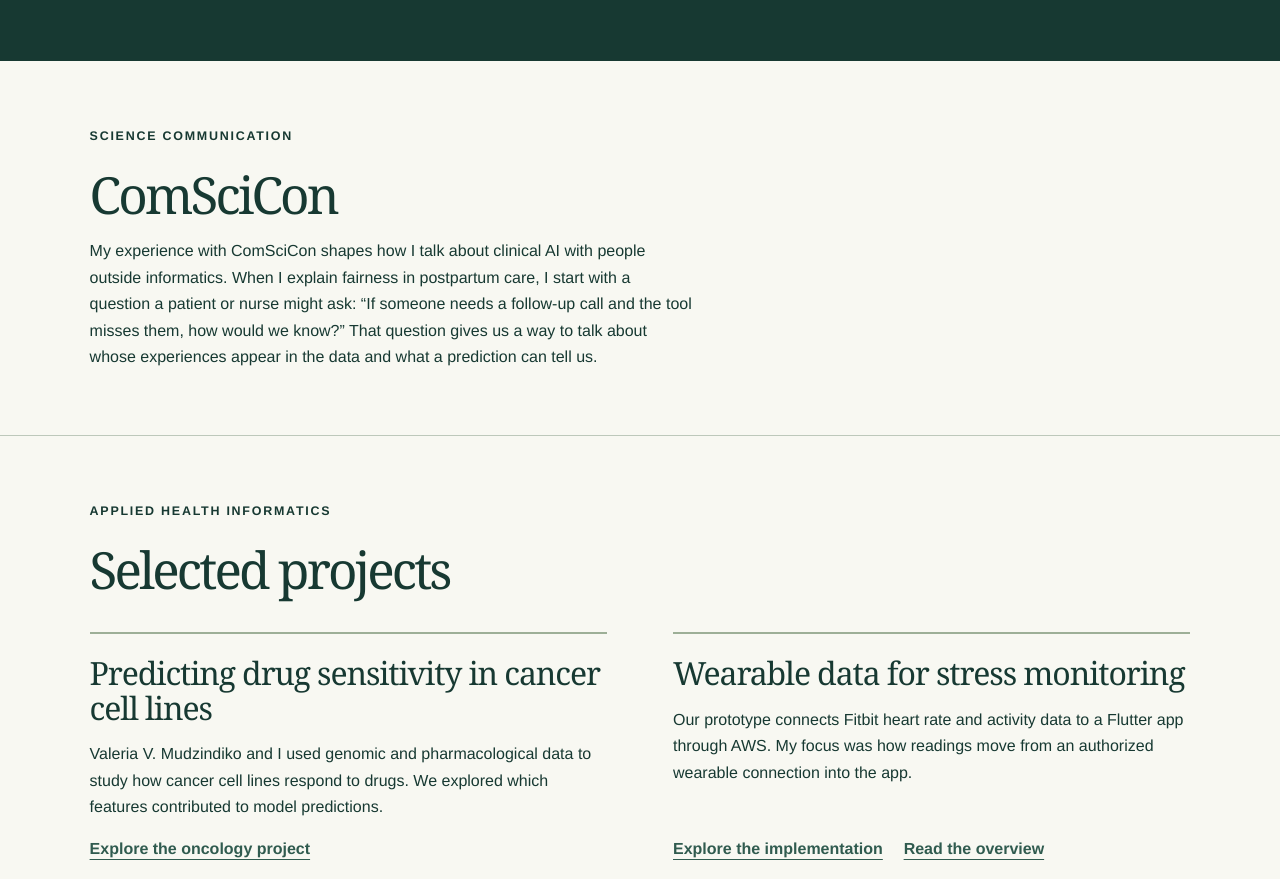
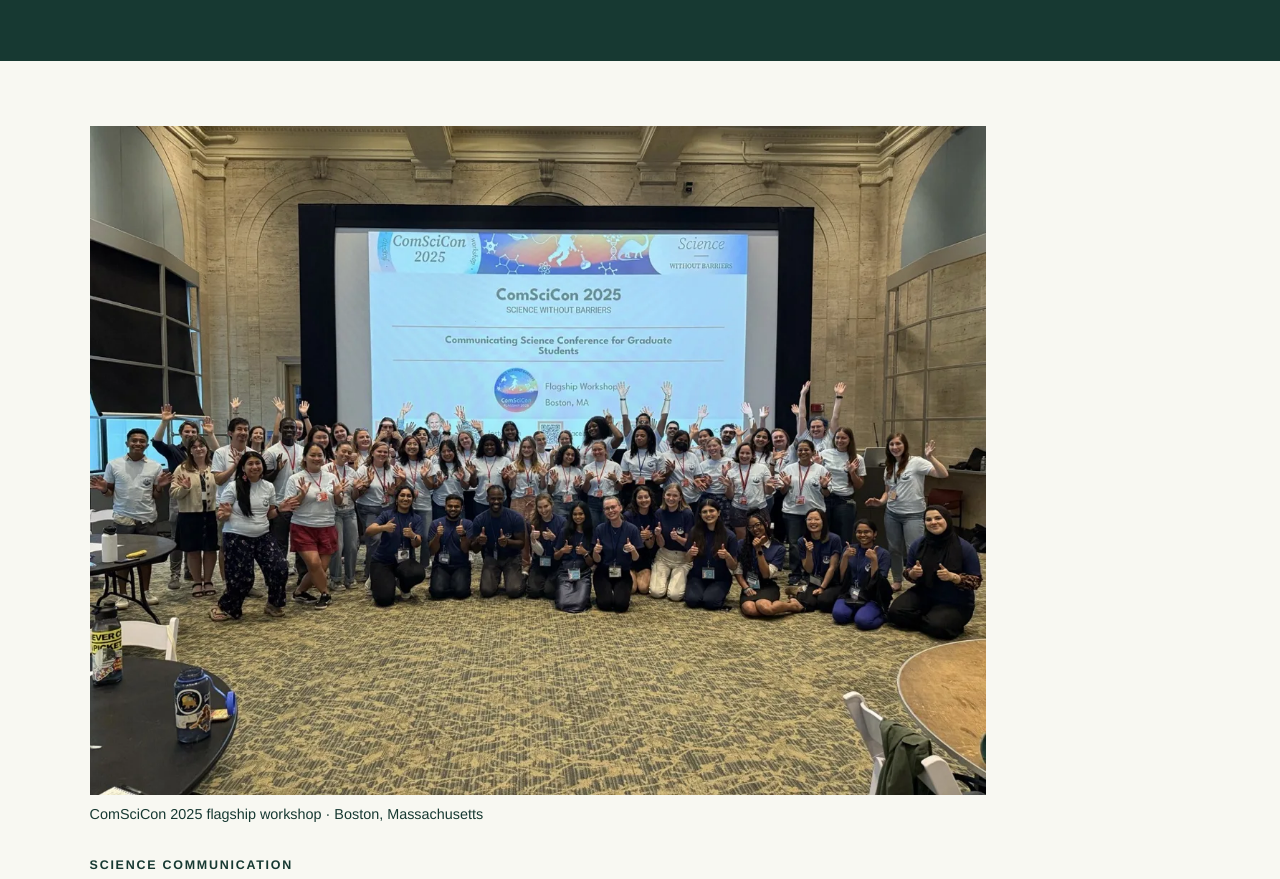
Before and after one commit to Miltonawiti/Miltonawiti, a plain HTML site: page index.html in a window 1280 px wide. Shown: the part 993-1872 px from the top of the page. Drawn offline with Linux system fonts and the light colour scheme.

Commit message:
Lead the ComSciCon section with the Boston workshop group photograph

```diff
--- a/index.html
+++ b/index.html
@@ -4,6 +4,7 @@
 <figure class="portrait"><img src="graduation.jpeg" alt="Miltone Awiti in academic regalia at graduation"><figcaption>Michigan Technological University <span>2025</span></figcaption></figure></section>
 <section class="feature" id="research"><div><p class="kicker">Featured research · Scoping review protocol</p><h2>From Fairness Metrics<br><em>to the Bedside</em></h2><a class="textlink" href="https://osf.io/pre6h/">Read the protocol on OSF</a></div><div class="summary"><p>My scoping review examines how researchers identify and address bias in AI tools that support clinical decisions.</p><h3>Where I want to take this work</h3><p>In postpartum care, when a tool flags patients for follow-up, who gets missed? I want to examine how often that happens across patient groups and how researchers can detect those differences before a tool enters practice.</p></div></section>
 <section id="comscicon" class="section communication" aria-labelledby="comscicon-title">
+<figure style="margin:0 0 1.75rem;max-width:56rem"><img src="comscicon-boston-2025.webp" width="1250" height="933" loading="lazy" alt="Workshop participants gathered beneath the Science Without Barriers banner at ComSciCon 2025" style="display:block;width:100%;height:auto"><figcaption style="margin-top:.5rem;font-size:.9rem">ComSciCon 2025 flagship workshop · Boston, Massachusetts</figcaption></figure>
 <p class="kicker">Science communication</p>
 <h2 id="comscicon-title">ComSciCon</h2>
 <p>My experience with ComSciCon shapes how I talk about clinical AI with people outside informatics. When I explain fairness in postpartum care, I start with a question a patient or nurse might ask: “If someone needs a follow-up call and the tool misses them, how would we know?” That question gives us a way to talk about whose experiences appear in the data and what a prediction can tell us.</p>
```
Also changed, not shown: comscicon-boston-2025.webp (added).
